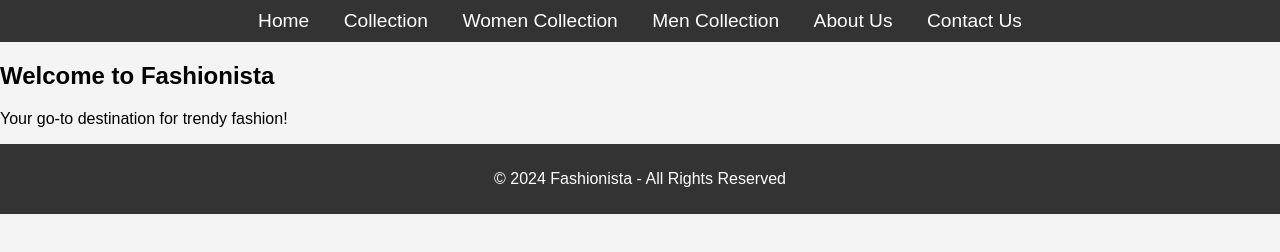
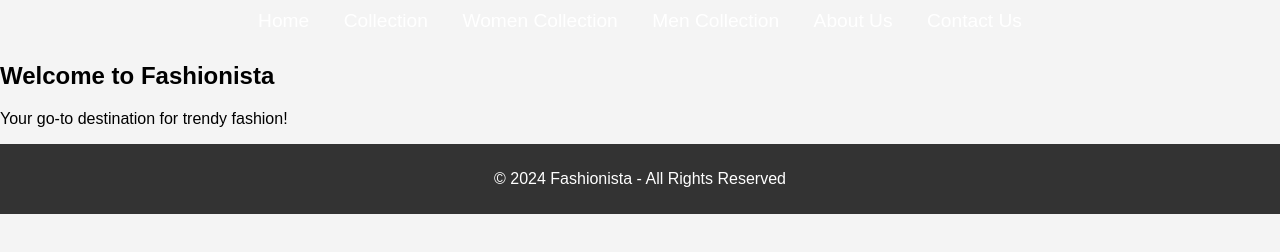
Before and after one commit to sekarcoin/fashion, a plain HTML site: page index.html in a window 1280 px wide. Drawn offline with Linux system fonts and the light colour scheme.

Commit message:
Update style.css

```diff
--- a/style.css
+++ b/style.css
@@ -7,7 +7,7 @@ body {
 }
 
 header {
-    background-color: #333;
+    background-color: #green;
     color: white;
     padding: 10px 0;
 }
```
